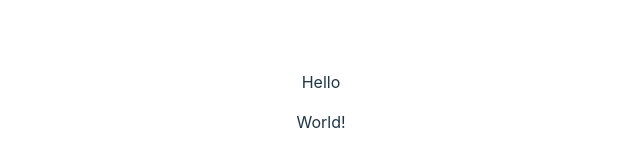
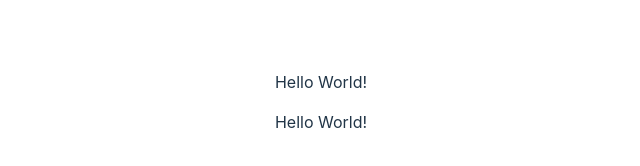
Before and after one commit to Danger0101/React_Project, a React (Vite) app in the folder movie_react_toutorial/: page / in a window 1280 px wide. Shown: the part 298-464 px from the top of the page, without its empty margins (319-959 px from the left). Built offline with nearby package versions, Linux system fonts and the light colour scheme.

Commit message:
Reusable Function Example

```diff
--- a/movie_react_toutorial/src/App.jsx
+++ b/movie_react_toutorial/src/App.jsx
@@ -4,14 +4,18 @@ function App() {
 
   return (
     <>
-      <div>
-        <p>Hello</p>
-      </div>
-      <div>
-        <p>World!</p>
-      </div>
+      <Text />
+      <Text />
     </>
   )
 }
 
+function Text() {
+  return (
+    <div>
+      <p>Hello World!</p>
+    </div>
+  );
+}
+
 export default App
```
